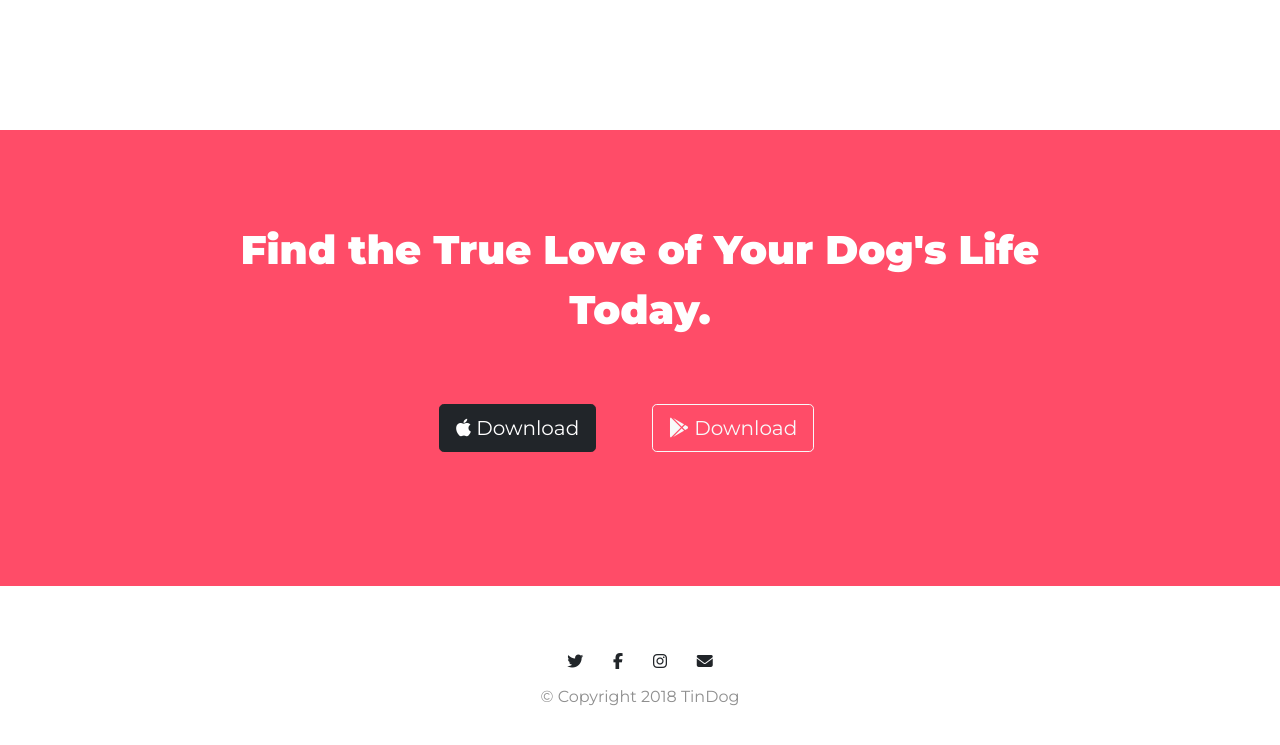
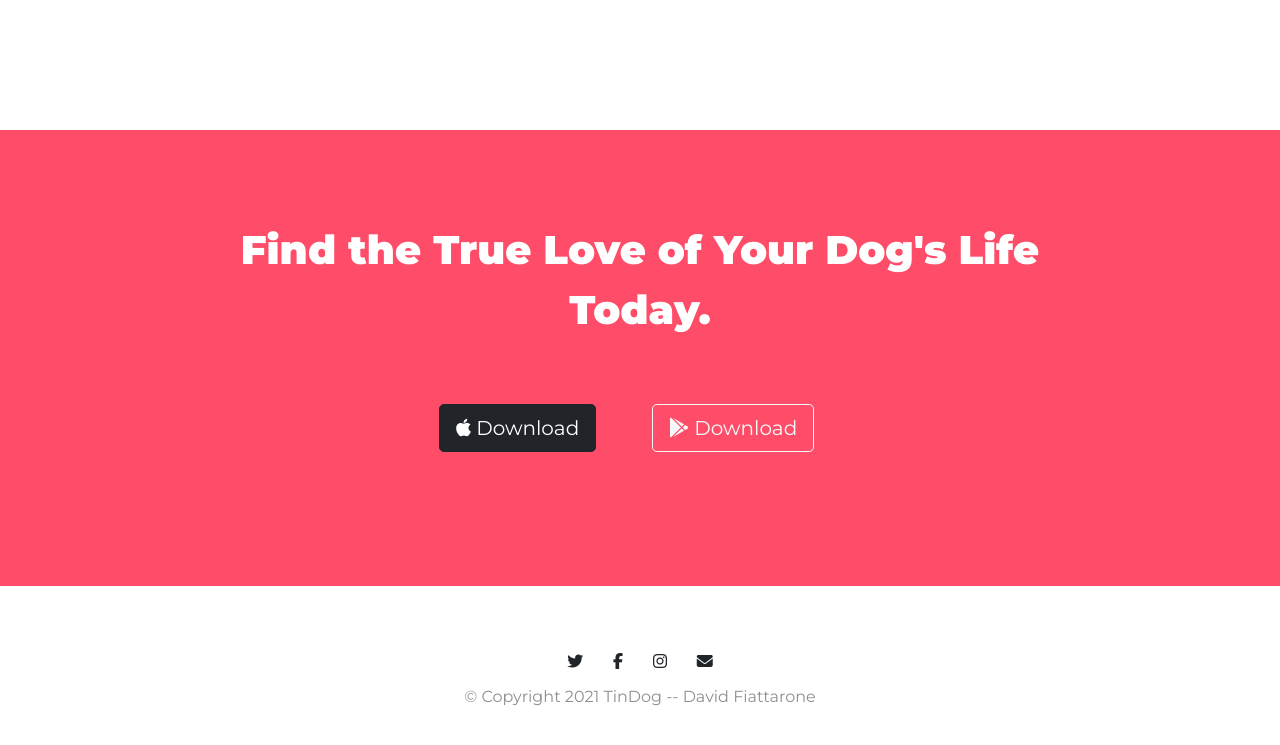
Before and after one commit to Fiattarone/tindog, a plain HTML site: page index.html in a window 1280 px wide. Shown: the part 2248-2993 px from the top of the page. Drawn offline with nearby package versions, Linux system fonts and the light colour scheme.

Commit message:
Add files via upload

```diff
--- a/index.html
+++ b/index.html
@@ -211,7 +211,7 @@
     <span class="fab footer-button fa-facebook-f"></span>
     <span class="fab footer-button fa-instagram"></span>
     <span class="fas footer-button fa-envelope"></span>
-    <p>© Copyright 2018 TinDog</p>
+    <p>© Copyright 2021 TinDog -- David Fiattarone</p>
 
   </footer>
 
```
